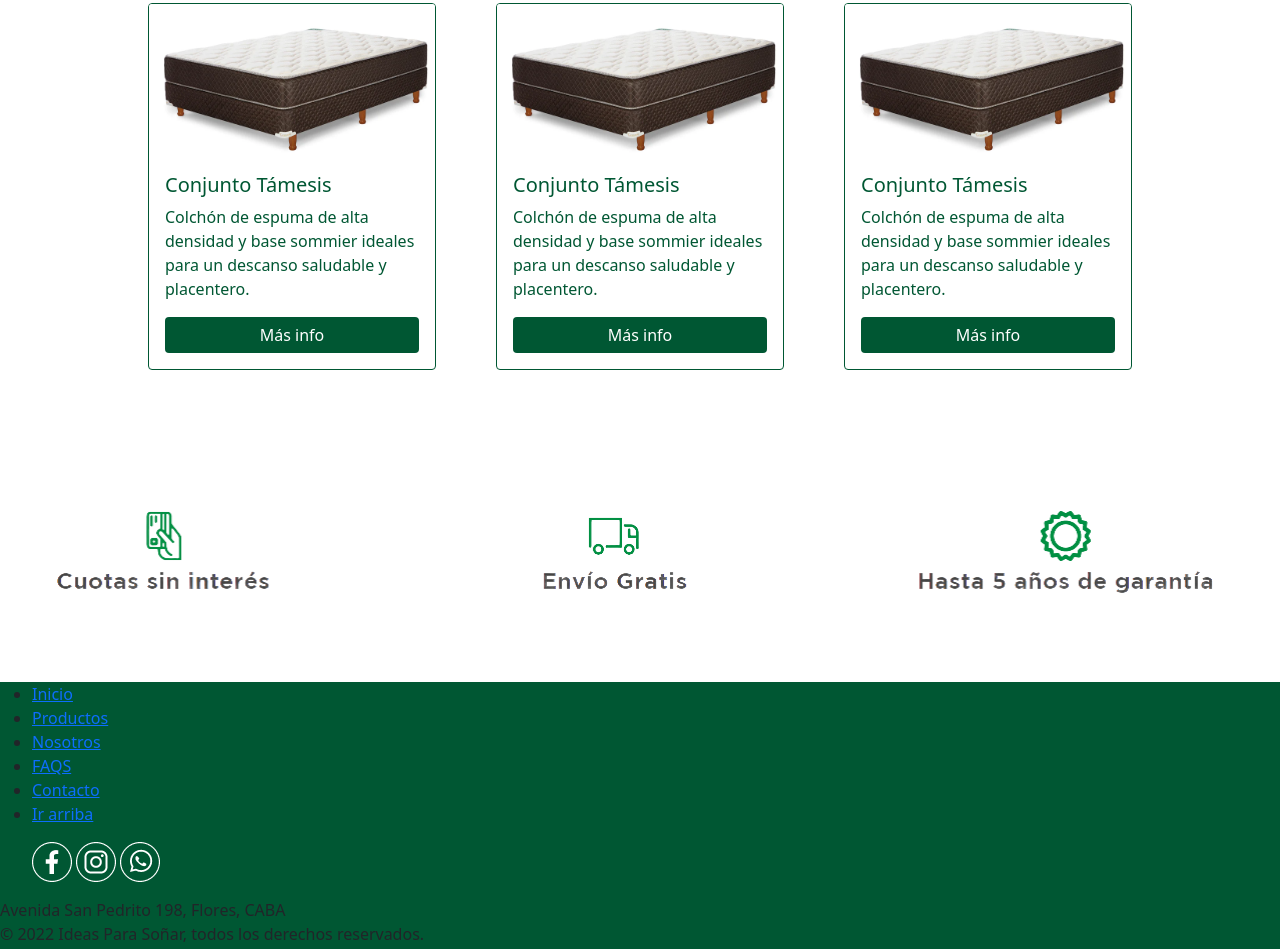
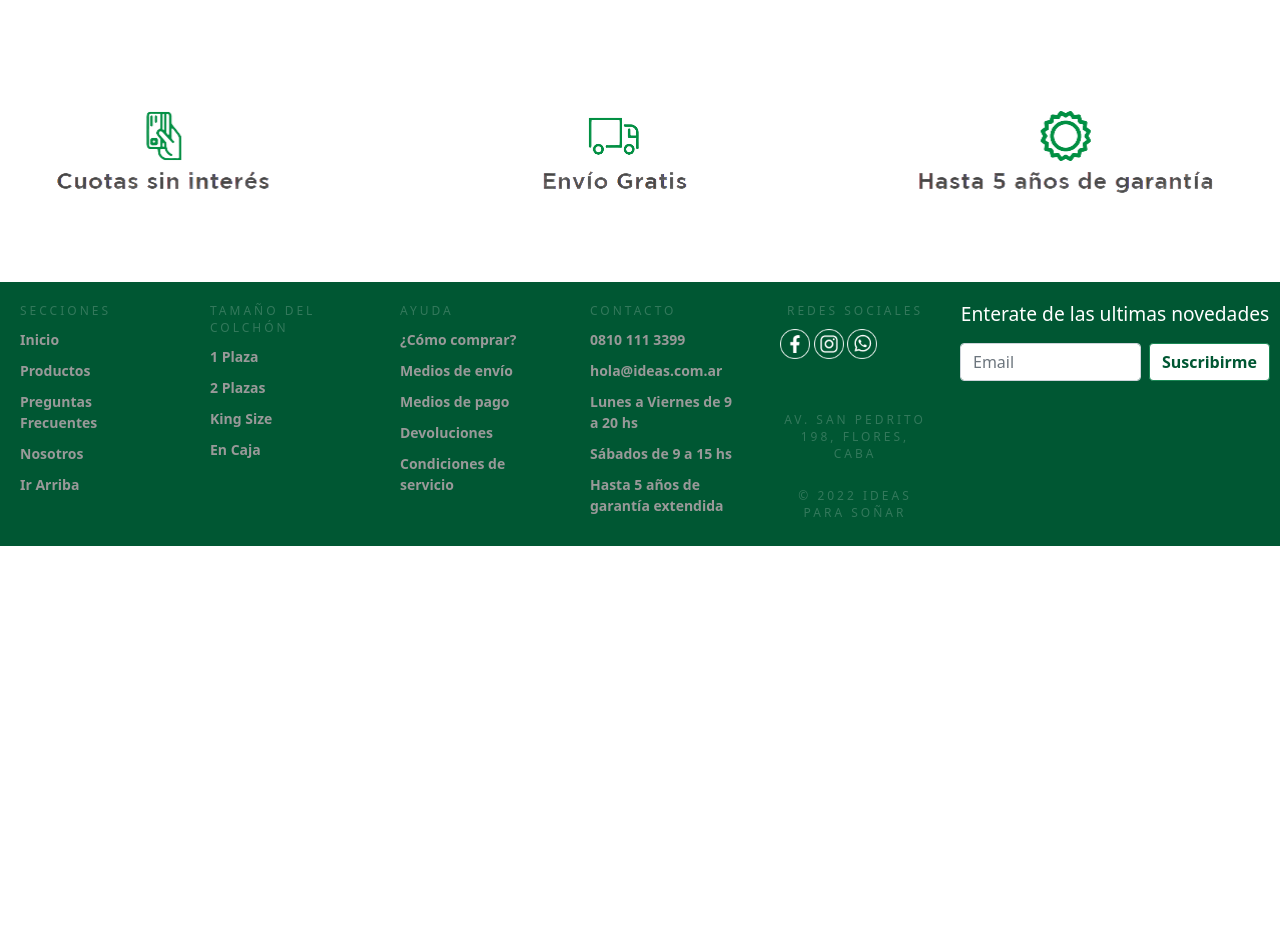
Before and after one commit to irandazzo/ProyectoCoderDW, a website: page index.html in a window 1280 px wide. Shown: the part 1156-2105 px from the top of the page. After the commit the page ends 1702 px from the top, so only its background shows below. Drawn offline with nearby package versions, Linux system fonts and the light colour scheme.

Commit message:
Arregle margenes que se veían en la mayoría de las páginas entre el header y los banners/contenido

```diff
--- a/estilos/estilos.css
+++ b/estilos/estilos.css
@@ -15,7 +15,6 @@
 .header .container-fluid{
     background-color: #005733;
     padding-left: 20px;
-    margin-top: 0px;
     /*display: flex;
     justify-content: center;
     color: white;*/
@@ -83,15 +82,22 @@
     display: flex;
     justify-content: center;
     flex-wrap: wrap;
-    padding: 20px;
+    padding: 0px;
 
 }
 .card{
     color: #005733;
-    margin: 30px;
+    margin: 20px;
     border-color: #005733;
     display: flex;
     flex-direction: column;
+}
+
+.card-body{
+    justify-content: center;
+    display: flex;
+    flex-direction: column;
+    text-align: center;
 }
 .btn-primary{
     display: flex;
@@ -104,7 +110,9 @@
 
 .btn-primary:hover{
     background-color: white;
-    color: black;
+    color:#005733;
+    border-style:inherit
+
 }
 
 .bannercannon{
@@ -412,7 +420,7 @@
 
 
 /* ---------- GRILLA ------------*/
-.contenedor {
+/*.contenedor {
     display: grid;
     grid-template-columns: 1fr 1fr;
     grid-template-rows: 0.4fr 1fr 0.4fr;
@@ -423,11 +431,11 @@
       "main main"
       "footer footer";
 }
-    .header {
+    /*.header {
       grid-area: header;
       /*background-color: #005733;*/
     }
-    .main {
+    /*.main {
       grid-area: main;
       background-color: white;
     }
--- a/index.html
+++ b/index.html
@@ -178,39 +178,76 @@
     <!------------------------ FOOTER ------------->
 
     <footer class="footer">
-        <div>
-            <ul class="navegacion">
-                <li class="animate__animated animate__bounce"><a href="index.html">Inicio</a></li>
-                <li class="animate__animated animate__bounce"><a href="paginas/productos.html">Productos</a></li>
-                <li class="animate__animated animate__bounce"><a href="paginas/nosotros.html">Nosotros</a></li>
-                <li class="animate__animated animate__bounce"><a href="paginas/faqs.html">FAQS</a></li>
-                <li class="animate__animated animate__bounce"><a href="paginas/contacto.html">Contacto</a></li>
-                <li class="animate__animated animate__bounce"><a href="#arriba">Ir arriba</a></li>
+      <div class="footer">
+        <div class="contain">
+          <div class="col">
+            <h1>Secciones</h1>
+            <ul class="menu">
+              <li><a href="../index.html">Inicio</a></li>
+              <li><a href="../paginas/productos.html">Productos</a></li>
+              <li><a href="../paginas/faqs.html">Preguntas Frecuentes</a></li>
+              <li><a href="../paginas/nosotros.html">Nosotros</a></li>
+              <li><a href="#arriba">Ir Arriba</a></li>
             </ul>
+        </div>
+        <div class="col">
+          <h1>Tamaño del Colchón</h1>
+            <ul>
+              <li>1 Plaza</li>
+              <li>2 Plazas</li>
+              <li>King Size</li>
+              <li>En Caja</li>
+            </ul>
+        </div>
+          <div class="col">
+            <h1>Ayuda</h1>
+            <ul>
+              <li>¿Cómo comprar?</li>
+              <li>Medios de envío</li>
+              <li>Medios de pago</li>
+              <li>Devoluciones</li>
+              <li>Condiciones de servicio</li>
+            </ul>
+          </div>
+          <div class="col">
+            <h1>Contacto</h1>
+            <ul>
+              <li>0810 111 3399</li>
+              <li>hola@ideas.com.ar</li>
+              <li>Lunes a Viernes de 9 a 20 hs</li>
+              <li>Sábados de 9 a 15 hs</li>
+              <li>Hasta 5 años de garantía extendida</li>
+            </ul>
+          </div>
+          <div class="col redes">
+              <h1>Redes Sociales</h1>
+              <ul>
+                <li>
+                  <a href="www.facebook.com/ideasparasoniar">
+                      <img src="../ProyectoCoderDW/multimedia/logofacebook.png" alt="Facebook" width="30px"></a>
+                  <a href="www.instagram.com/ideasparasoniar">
+                      <img src="../ProyectoCoderDW/multimedia/logoinstagram.png" alt="Instagram" width="30px"></a>
+                  <a href="https://api.whatsapp.com/send/?phone=5491157983969&text&app_absent=0">
+                      <img src="../ProyectoCoderDW/multimedia/logowhatsapp.png" alt="whatsapp" width="30px"></a>
+                  </li>
+                  </ul>
+            </div>
+            <div class="redes"><h1>Enterate de las ultimas novedades</h1>
+              <form class="d-flex" role="search">
+              <input class="form-control me-2" type="search" placeholder="Email" aria-label="Search">
+              <button class="btn btn-outline-success" type="submit">Suscribirme</button>
+            </form> </div>
 
+          <div class="col">
+
+            <ul>
+              <h1 class="derechos">Av. San Pedrito 198, Flores, CABA</h1>
+              <h1 class="derechos">© 2022 Ideas Para Soñar</h1>
+            </ul>
+          </div>
+
+        <div class="clear"></div>
         </div>
-
-        <div>
-            <ul class="redes" >
-                <a class="animate__animated animate__pulse" href="www.facebook.com/ideasparasoniar">
-                    <img src="multimedia/logofacebook.png" alt="Facebook" width="40px"></a>
-
-                <a class="animate__animated animate__pulse" href="www.instagram.com/ideasparasoniar">
-                    <img src="multimedia/logoinstagram.png" alt="Instagram" width="40px"></a>
-
-                <a class="animate__animated animate__pulse"href="https://api.whatsapp.com/send/?phone=5491157983969&text&app_absent=0">
-                    <img src="multimedia/logowhatsapp.png" alt="whatsapp" width="40px"></a>
-
-            </ul>
-
-            <li class="derechos">
-                Avenida San Pedrito 198, Flores, CABA
-            </li>
-
-            <li class="derechos">
-                © 2022 Ideas Para Soñar, todos los derechos reservados.
-            </li>
-
         </div>
     </footer>
 
```
Also changed, not shown: paginas/faqs.html (+1 -0 lines), paginas/nosotros.html (+70 -32 lines), paginas/productos.html (+67 -24 lines).
